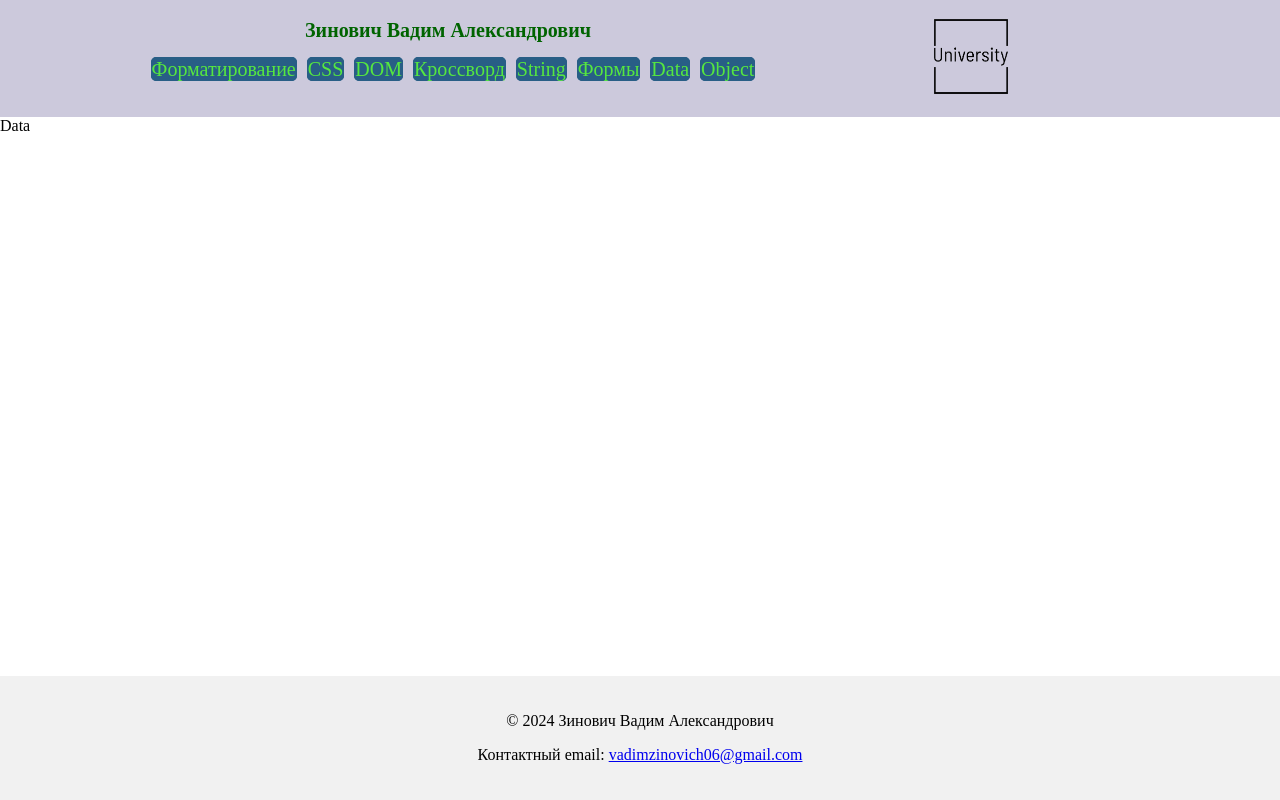
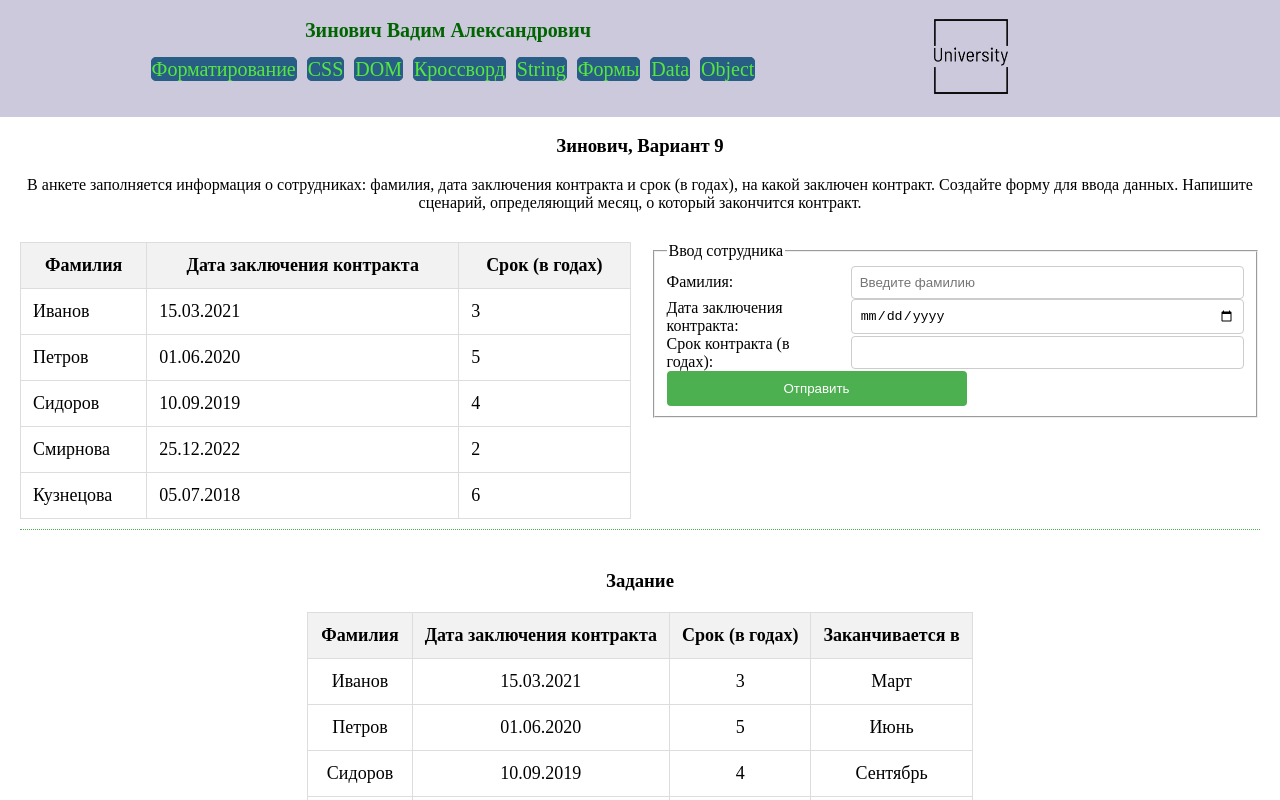
Before and after one commit to RedoTV/labs-university, a React (Vite) app: page /data in a window 1280 px wide. Shown: the top 800 px of the page. Built offline with nearby package versions, Linux system fonts and the light colour scheme.

Commit message:
made 6-th lab

```diff
--- a/src/components/Data/Data.jsx
+++ b/src/components/Data/Data.jsx
@@ -1,5 +1,185 @@
+import { useState } from 'react';
+import styles from './data.module.css';
+
 export default function Data() {
-    return (<>
-        Data
-    </>)
+  const [formData, setFormData] = useState({
+    surname: '',
+    contractConclusionDate: '',
+    duration: ''
+  });
+
+  const [employees, setEmployees] = useState([
+    { lastName: 'Иванов', contractDate: '15.03.2021', duration: 3 },
+    { lastName: 'Петров', contractDate: '01.06.2020', duration: 5 },
+    { lastName: 'Сидоров', contractDate: '10.09.2019', duration: 4 },
+    { lastName: 'Смирнова', contractDate: '25.12.2022', duration: 2 },
+    { lastName: 'Кузнецова', contractDate: '05.07.2018', duration: 6 },
+  ]);
+
+  const handleInputChange = (e) => {
+    const { name, value } = e.target;
+    setFormData((prevFormData) => ({
+      ...prevFormData,
+      [name]: value,
+    }));
+  };
+
+  const handleSubmit = (e) => {
+    e.preventDefault();
+
+    // Преобразование даты к формату дд.мм.гггг
+    const formatDate = (dateString) => {
+      const date = new Date(dateString);
+      const day = String(date.getDate()).padStart(2, '0');
+      const month = String(date.getMonth() + 1).padStart(2, '0'); // getMonth() возвращает месяцы с 0
+      const year = date.getFullYear();
+      return `${day}.${month}.${year}`;
+    };
+
+    // Создаём нового сотрудника с отформатированной датой
+    const newEmployee = {
+      lastName: formData.surname,
+      contractDate: formatDate(formData.contractConclusionDate),
+      duration: formData.duration,
+    };
+
+    setEmployees((prevEmployees) => [...prevEmployees, newEmployee]);
+
+    // Очищаем форму после отправки
+    setFormData({
+      surname: '',
+      contractConclusionDate: '',
+      duration: ''
+    });
+  };
+
+  const Months = {
+    0: 'Январь',
+    1: 'Февраль',
+    2: 'Март',
+    3: 'Апрель',
+    4: 'Май',
+    5: 'Июнь',
+    6: 'Июль',
+    7: 'Август',
+    8: 'Сентябрь',
+    9: 'Октябрь',
+    10: 'Ноябрь',
+    11: 'Декабрь',
+  };
+
+  const getContractEnd = (startDate, duration) => {
+    // Преобразование формата даты дд.мм.гггг в ГГГГ-ММ-ДД
+    const [day, month, year] = startDate.split('.');  // Разделяем строку по точкам
+    const formattedDate = `${year}-${month}-${day}`;  // Преобразуем в формат ГГГГ-ММ-ДД
+
+    const date = new Date(formattedDate);  // Преобразуем строку в объект Date
+    if (isNaN(date)) return '';  // Проверяем, если дата некорректная, возвращаем пустую строку
+
+    date.setFullYear(date.getFullYear() + parseInt(duration, 10));  // Добавляем количество лет к дате
+    const monthIndex = date.getMonth();  // Получаем индекс месяца (0-11)
+
+    return Months[monthIndex];  // Возвращаем название месяца из enum
+  };
+
+  return (
+    <>
+      <div className={styles.header_container}>
+        <h3>Зинович, Вариант 9</h3>
+        <p>В анкете заполняется информация о сотрудниках: фамилия, дата заключения контракта и срок (в годах), на какой заключен контракт. Создайте форму для ввода данных. Напишите сценарий, определяющий месяц, о который закончится контракт.</p>
+      </div>
+
+      <div className={styles.main_container}>
+        {/* Таблица с сотрудниками */}
+        <table className={styles.table}>
+          <thead>
+            <tr>
+              <th className={styles.th}>Фамилия</th>
+              <th className={styles.th}>Дата заключения контракта</th>
+              <th className={styles.th}>Срок (в годах)</th>
+            </tr>
+          </thead>
+          <tbody>
+            {employees.map((employee, index) => (
+              <tr key={index}>
+                <td className={styles.td}>{employee.lastName}</td>
+                <td className={styles.td}>{employee.contractDate}</td>
+                <td className={styles.td}>{employee.duration}</td>
+              </tr>
+            ))}
+          </tbody>
+        </table>
+
+        {/* Форма для добавления нового сотрудника */}
+        <form className={styles.form} onSubmit={handleSubmit}>
+          <fieldset>
+            <legend>Ввод сотрудника</legend>
+
+            <div className={styles.form__group}>
+              <label>Фамилия:</label>
+              <input
+                type="text"
+                name="surname"
+                value={formData.surname}
+                onChange={handleInputChange}
+                placeholder="Введите фамилию"
+                className={styles.input}
+                required
+              />
+            </div>
+
+            <div className={styles.form__group}>
+              <label>Дата заключения контракта:</label>
+              <input
+                type="date"
+                name="contractConclusionDate"
+                value={formData.contractConclusionDate}
+                onChange={handleInputChange}
+                className={styles.input}
+                required
+              />
+            </div>
+
+            <div className={styles.form__group}>
+              <label>Срок контракта (в годах):</label>
+              <input
+                type="number"
+                name="duration"
+                value={formData.duration}
+                onChange={handleInputChange}
+                className={styles.input}
+                required
+              />
+            </div>
+
+            <button type="submit" className={styles.submitButton}>Отправить</button>
+          </fieldset>
+        </form>
+      </div>
+
+      <div className={styles.task}>
+        <h3>Задание</h3>
+        <table className={styles.task_table}>
+          <thead>
+            <tr>
+              <th className={styles.th}>Фамилия</th>
+              <th className={styles.th}>Дата заключения контракта</th>
+              <th className={styles.th}>Срок (в годах)</th>
+              <th className={styles.th}>Заканчивается в</th>
+            </tr>
+          </thead>
+          <tbody>
+            {employees.map((employee, index) => (
+              <tr key={index}>
+                <td className={styles.td}>{employee.lastName}</td>
+                <td className={styles.td}>{employee.contractDate}</td>
+                <td className={styles.td}>{employee.duration}</td>
+                <td className={styles.td}>{getContractEnd(employee.contractDate, employee.duration)}</td>
+              </tr>
+            ))}
+          </tbody>
+        </table>
+      </div>
+    </>
+  );
 }
--- /dev/null
+++ b/src/components/Data/data.module.css
@@ -0,0 +1,99 @@
+/* Основная структура */
+.header_container {
+  text-align: center;
+  margin-bottom: 30px;
+}
+
+.main_container {
+  display: flex;
+  gap: 20px;
+  margin-left: 20px;
+  margin-right: 20px;
+  padding-bottom: 10px;
+  border-bottom: dotted #4caf50 1px ;
+}
+
+/* Таблица сотрудников */
+.table {
+  border-collapse: collapse;
+  margin: 20px 0;
+  font-size: 18px;
+  flex: 1;
+  margin: 0;
+}
+
+.th,
+.td {
+  border: 1px solid #ddd;
+  padding: 12px;
+}
+
+.th {
+  background-color: #f2f2f2;
+  font-weight: bold;
+}
+
+.td {
+  background-color: #fff;
+}
+
+/* Структура формы */
+.form {
+  flex: 1;
+  display: flex;
+  flex-direction: column;
+  gap: 20px;
+}
+
+/* Новый блок для метки и инпута на одной строке */
+.form__group {
+  display: flex;
+  justify-content: space-between;
+  align-items: center;
+}
+
+/* Метка с фиксированной шириной */
+label {
+  width: 30%; /* Устанавливаем фиксированную ширину для меток */
+  margin-right: 10px;
+  text-align: left;
+}
+
+/* Поле ввода */
+.input {
+  width: 65%; /* Устанавливаем ширину для полей ввода */
+  padding: 8px;
+  border: 1px solid #ccc;
+  border-radius: 4px;
+}
+
+/* Кнопка отправки */
+.submitButton {
+  padding: 10px 20px;
+  background-color: #4caf50;
+  color: white;
+  border: none;
+  border-radius: 4px;
+  cursor: pointer;
+  margin-left: auto;
+  margin-right: auto;
+  width: 300px;
+}
+
+.submitButton:hover {
+  background-color: #45a049;
+}
+
+.task {
+  margin-top: 40px;
+  text-align: center;
+}
+
+.task_table {
+  border-collapse: collapse;
+  margin: 20px 0;
+  font-size: 18px;
+  flex: 1;
+  margin-left: auto;
+  margin-right: auto;
+}
```
